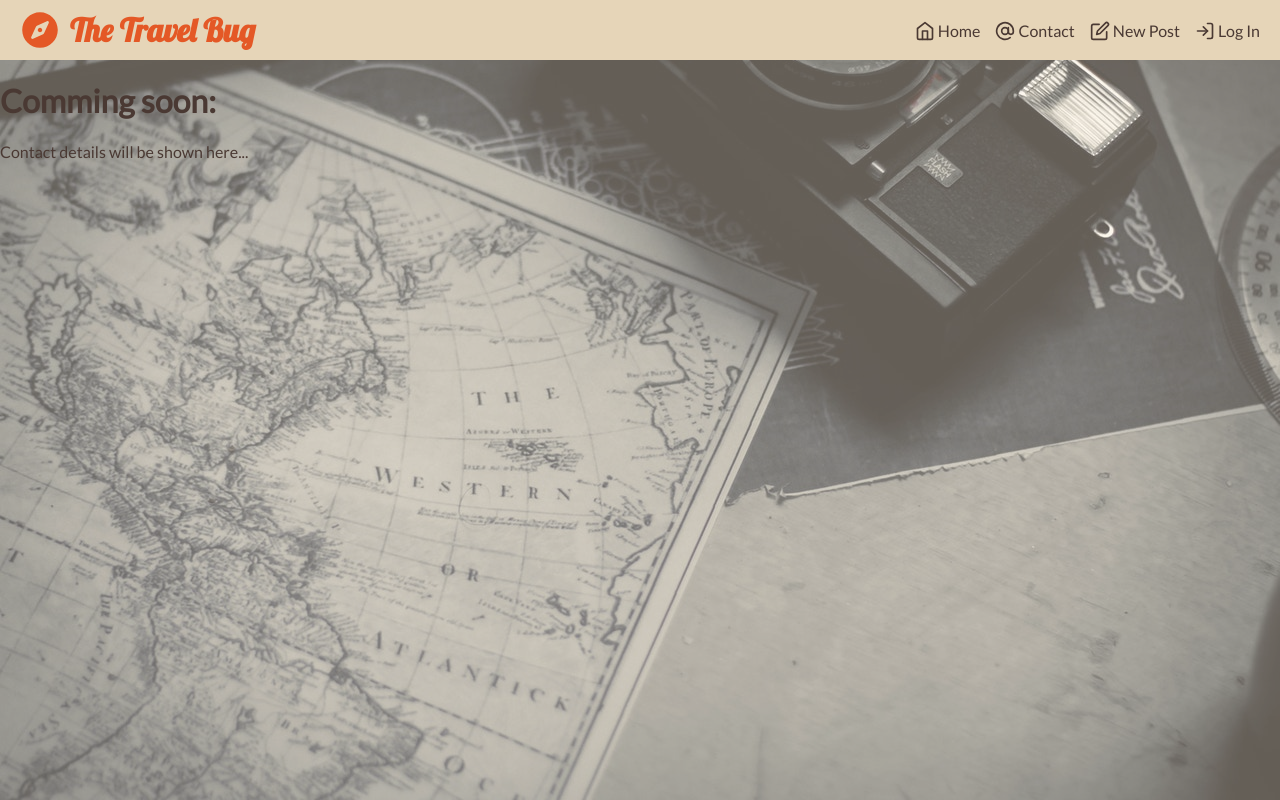
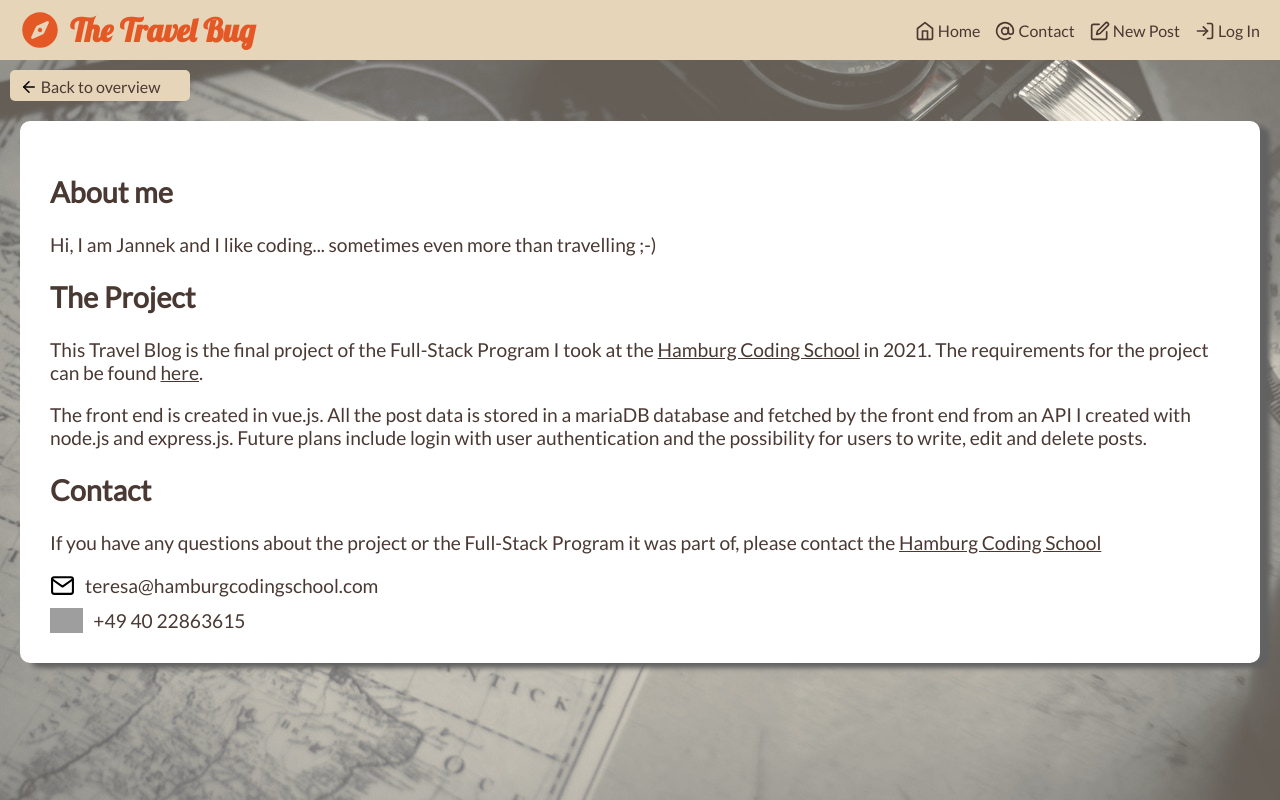
Before and after one commit to JannekS/hcs21-final-travelblog-vue, a Vue app: page /contact in a window 1280 px wide. Built offline with nearby package versions, Linux system fonts and the light colour scheme; no server answers; grey boxes are pictures that could not be loaded; a web font is replaced by a local one; what @fawmi/vue-google-maps would draw is missing.

Commit message:
created contact page

```diff
--- a/src/views/Contact.vue
+++ b/src/views/Contact.vue
@@ -1,12 +1,113 @@
 <template>
-  <div>
-    <h1>Comming soon:</h1>
-    <p>Contact details will be shown here...</p>
+  <div></div>
+  <div class="contact-container">
+    <BackHome />
+    <div class="contact">
+      <h2>About me</h2>
+      <p>
+        Hi, I am Jannek and I like coding... sometimes even more than travelling
+        ;-)
+      </p>
+      <h2>The Project</h2>
+      <p>
+        This Travel Blog is the final project of the Full-Stack Program I took
+        at the
+        <a href="https://hamburgcodingschool.com/en/">Hamburg Coding School</a>
+        in 2021. The requirements for the project can be found
+        <a
+          href="https://github.com/hamburgcodingschool/fullstack-2021-2_vuejs/blob/main/project.md"
+          target="blank"
+          >here</a
+        >.
+      </p>
+      <p>
+        The front end is created in vue.js. All the post data is stored in a
+        mariaDB database and fetched by the front end from an API I created with
+        node.js and express.js. Future plans include login with user
+        authentication and the possibility for users to write, edit and delete
+        posts.
+      </p>
+      <h2>Contact</h2>
+      <p>
+        If you have any questions about the project or the Full-Stack Program it
+        was part of, please contact the
+        <a href="https://hamburgcodingschool.com/en/contact/"
+          >Hamburg Coding School</a
+        >
+      </p>
+      <div class="contact-item">
+        <img src="/icons/mail.svg" /><span>
+          teresa@hamburgcodingschool.com</span
+        >
+      </div>
+      <div class="contact-item">
+        <img src="/icons/phone-call.svg" /><span> +49 40 22863615</span>
+      </div>
+    </div>
   </div>
 </template>
 
 <script>
-export default {};
+import BackHome from "@/components/BackHome.vue";
+export default {
+  components: {
+    BackHome,
+  },
+};
 </script>
 
-<style></style>
+<style scoped>
+.contact-container {
+  display: flex;
+  flex-direction: column;
+  justify-content: space-around;
+}
+
+.contact {
+  padding: 30px;
+  margin: 20px;
+  margin-top: 10px;
+  min-height: 480px;
+  background-color: white;
+  border-radius: 10px;
+  box-shadow: 10px 5px 5px rgb(98, 98, 98);
+  font-size: 1.2rem;
+}
+
+.contact a {
+  text-decoration: underline;
+}
+
+.contact a:hover {
+  font-weight: bold;
+}
+
+.contact-item {
+  display: flex;
+  align-items: center;
+  margin-top: 10px;
+}
+
+.contact-item img {
+  height: 25px;
+  vertical-align: middle;
+  stroke: #4a3933;
+}
+
+.contact-item span {
+  margin-left: 10px;
+  vertical-align: middle;
+  display: inline;
+}
+
+@media only screen and (min-width: 800px) {
+  .contact-container {
+    max-width: 2800px;
+  }
+  @media only screen and (min-width: 2800px) {
+    .contact-container {
+      margin: auto;
+    }
+  }
+}
+</style>
```
